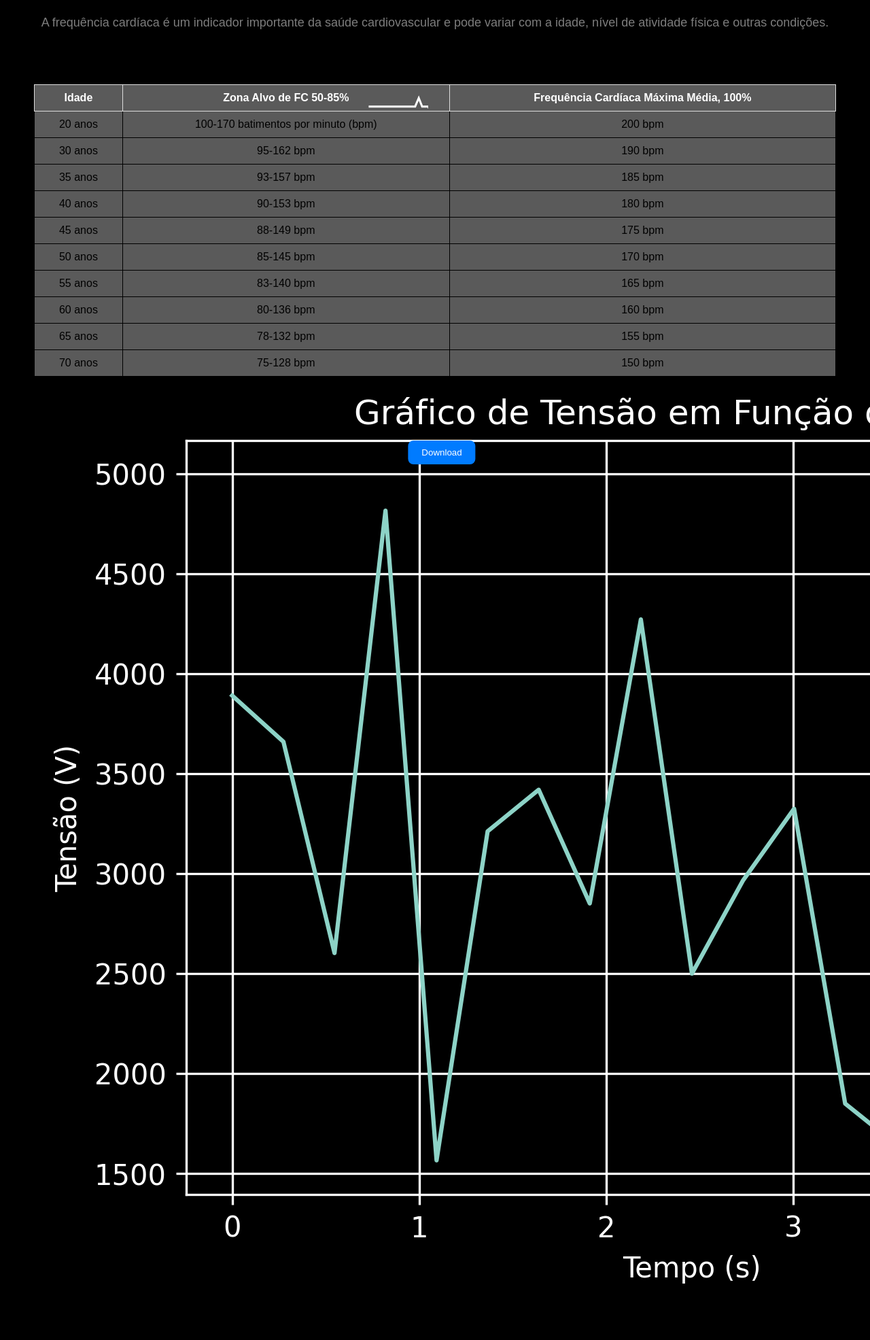
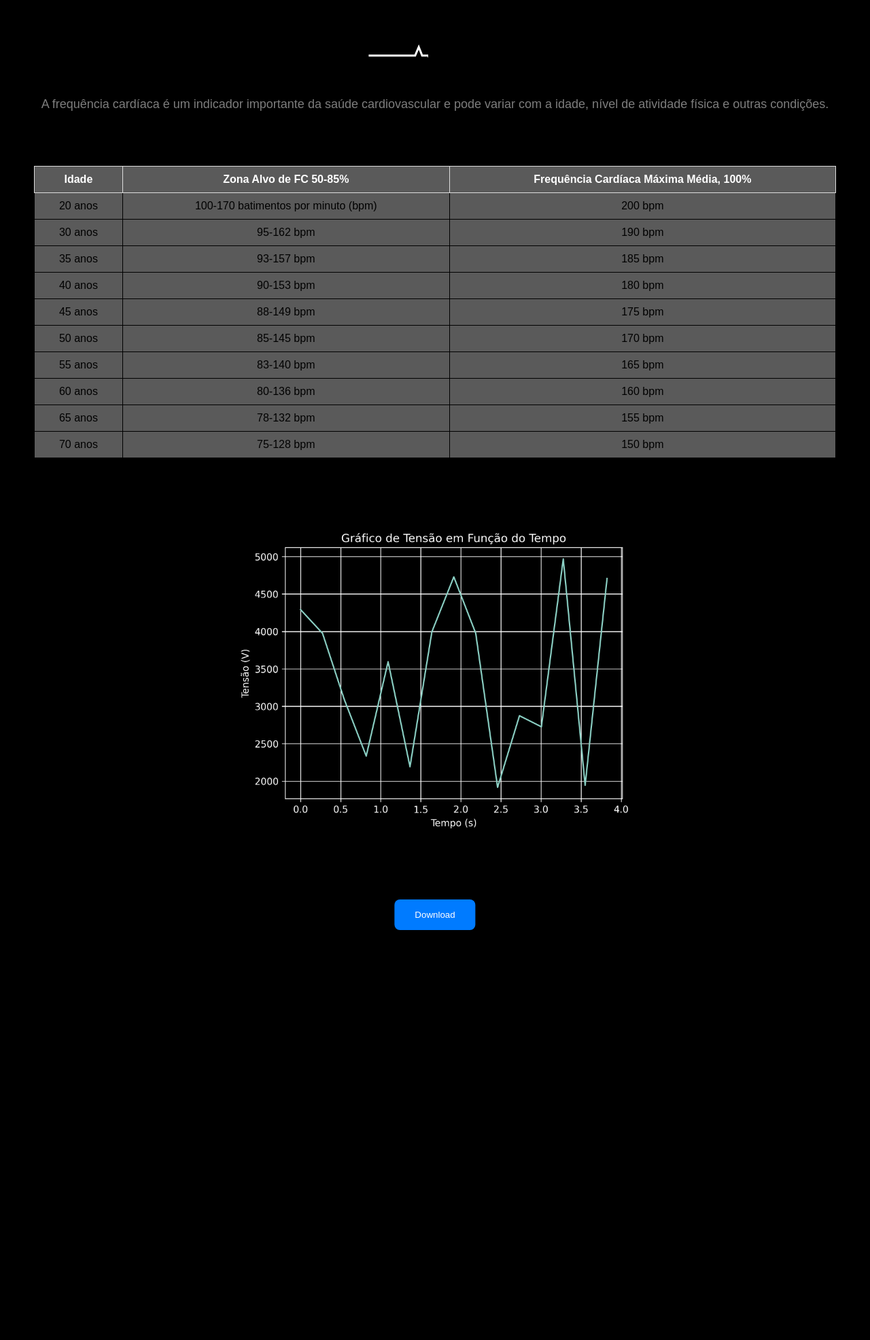
Before and after one commit to julianvitor/heartrate, a Flask app: template templates/index.html in a window 1280 px wide; the page is wider, and only the part inside the window is pictured. Shown: the part 107-2078 px from the top of that part at 68% size. After the commit the page ends 1475 px from the top of that part, so only its background shows below. Run offline with Flask 3, Linux system fonts and the light colour scheme; the template is opened without the code that fills it, so the values that code supplies are empty; some libraries are stand-ins or nearby versions.

Commit message:
ajustando css

```diff
--- a/app.py
+++ b/app.py
@@ -12,7 +12,7 @@ app = Flask(__name__)
 @app.route('/')
 def index():
 
-    gerar_grafico(5)
+    gerar_grafico(4)
     heart_rate = hr_calc()
     #heart_rate = random.randrange(40, 220)
 
--- a/static/style.css
+++ b/static/style.css
@@ -4,26 +4,29 @@ body {
     text-align: center;
     margin: 0;
     padding: 50px;
+    position: relative; /* Adiciona posição relativa ao body */
 }
 
 h1 {
     color: #7d7d7d;
 }
 
-
 p {
     font-size: 18px;
     color: #7d7d7d;
+    margin-bottom: 20px; /* Adiciona espaço abaixo do parágrafo */
 }
 
 .pulse {
-    position: absolute;
-    top: 25%; /* Posiciona o .pulse abaixo do conteúdo */
+    /* Estilos do pulse */
+    position: relative; /* Altera a posição para relativa */
+    top: auto; /* Remove o valor anterior de top */
     left: 50%;
     transform: translateX(-50%);
-    width: 200px; /* Definimos uma largura fixa para o .pulse */
-    height: 100px; /* Definimos uma altura fixa para o .pulse */
-    margin-top: 5px; /* Adiciona um espaço de 100 pixels abaixo do texto */
+    width: 200px;
+    height: 100px;
+    margin-top: 20px; /* Aumenta o espaço acima do .pulse */
+    margin-bottom: 20px; /* Adiciona espaço abaixo do .pulse */
 }
 
 .pulse:after {
@@ -42,7 +45,7 @@ p {
     width: 100%;
     border-collapse: collapse;
     background-color: #5a5a5a;
-    margin-top: 80px; /* Adiciona espaço acima da tabela */
+    margin-top: 80px;
 }
 
 /* Estilo para as células de cabeçalho (th) */
@@ -66,14 +69,19 @@ p {
     background-color: #5a5a5a;
 }
 
+/* Estilo para a imagem */
+.grafico-img {
+    max-width: 50%;
+    display: block;
+    margin: 100px auto;
+}
 
-  #downloadButton {
+#downloadButton {
     position: absolute;
-    bottom: 0;
+    bottom: 10px; /* Posiciona o botão 10px acima do limite inferior do body */
     left: 50%;
     transform: translateX(-50%);
-    margin: 10px;
-    padding: 10px 20px;
+    padding: 15px 30px;
     background-color: #007bff;
     color: #fff;
     border: none;
--- a/templates/index.html
+++ b/templates/index.html
@@ -74,7 +74,7 @@
             </tbody>
         </table>
     </div>
-    <img src="{{ url_for('static', filename='grafico_tensao.png') }}" alt="tensao">
+    <img src="{{ url_for('static', filename='grafico_tensao.png') }}" alt="tensao" class="grafico-img">
 
 
 
```
Also changed, not shown: static/grafico_tensao.png.
